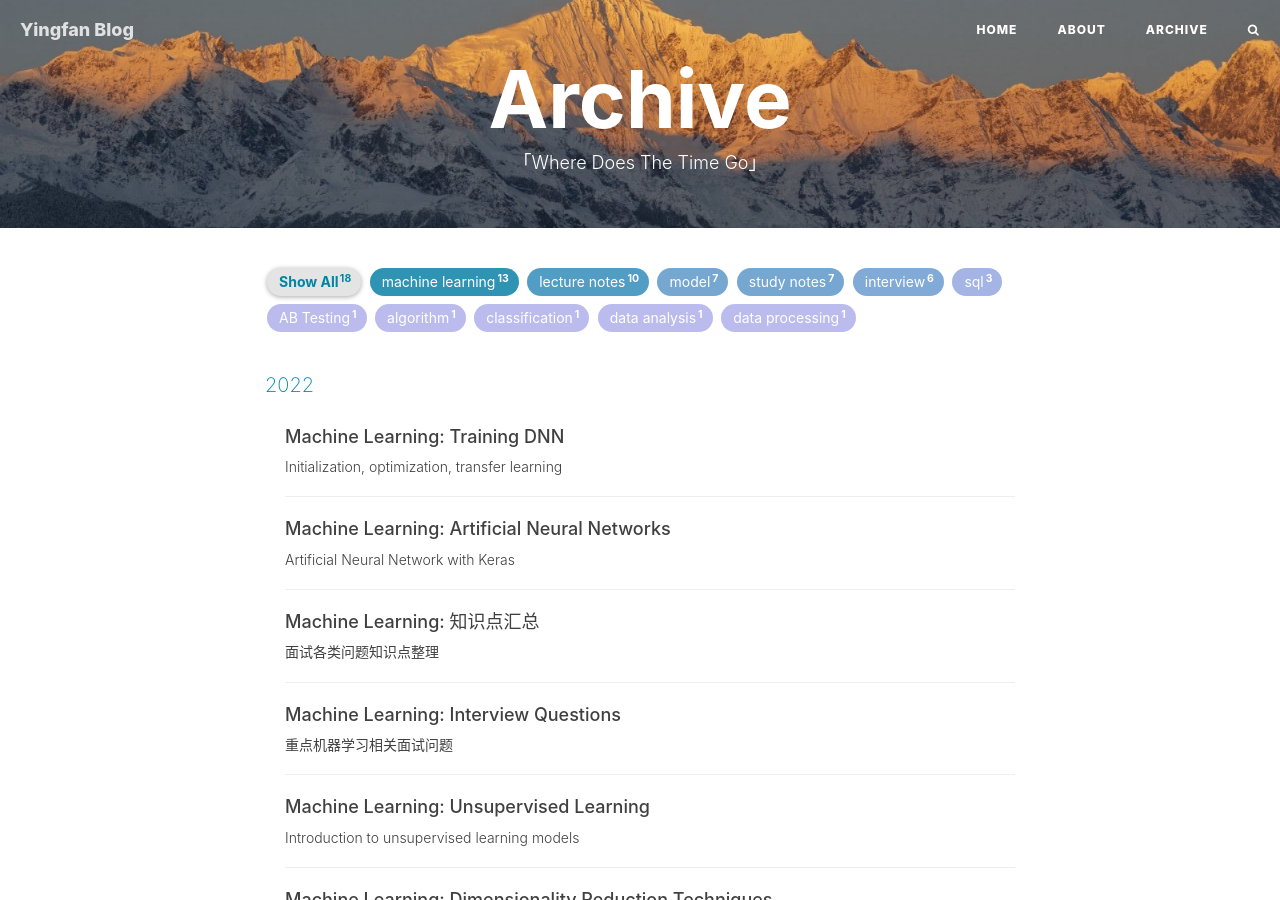
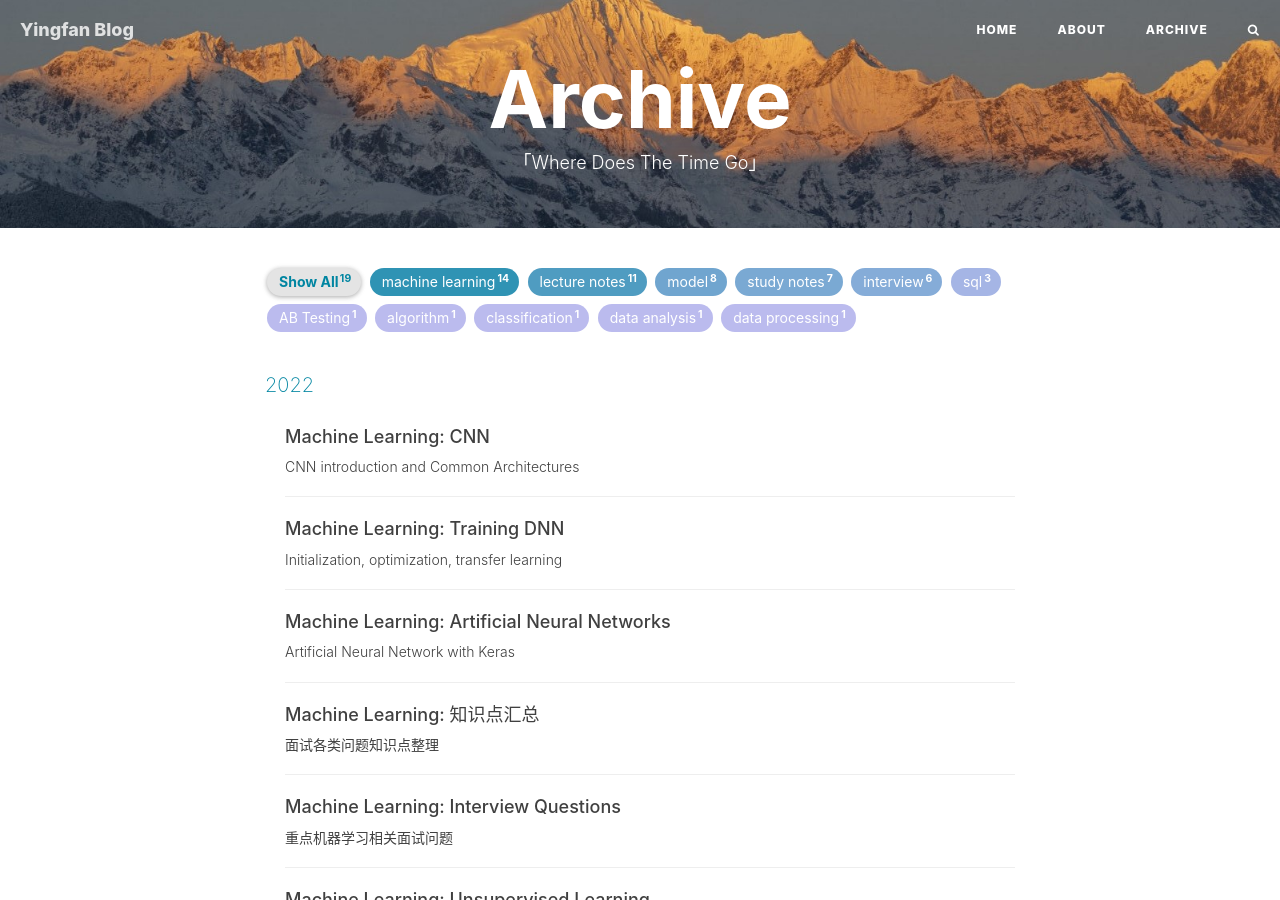
Before and after one commit to Yingfan-Duan/Yingfan-Duan.github.io, a Jekyll site: the page built from archive.html, in a window 1280 px wide and 900 px high. Built offline with Jekyll 4.4.1, drawn with Linux system fonts in a browser that asks for light colours; nearby versions of some CDN libraries; comment, search, counter and statistics services are not loaded.

Commit message:
new post

```diff
--- /dev/null
+++ b/_posts/machine_learning/2022-5-16-Machine-Learning-CNN.md
@@ -0,0 +1,14 @@
+---
+layout:     post
+title:      "Machine Learning: CNN"
+subtitle:   "CNN introduction and Common Architectures"
+date:       2022-5-16 14:00:00
+author:     "Yingfan"
+catalog: true
+header-style: text
+mathjax: true
+tags:
+  - machine learning
+  - lecture notes
+  - model
+---
```
Also changed, not shown: _posts/machine_learning/2022-5-11-Machine-Learning-Training-DNN.md (+1 -2 lines).
